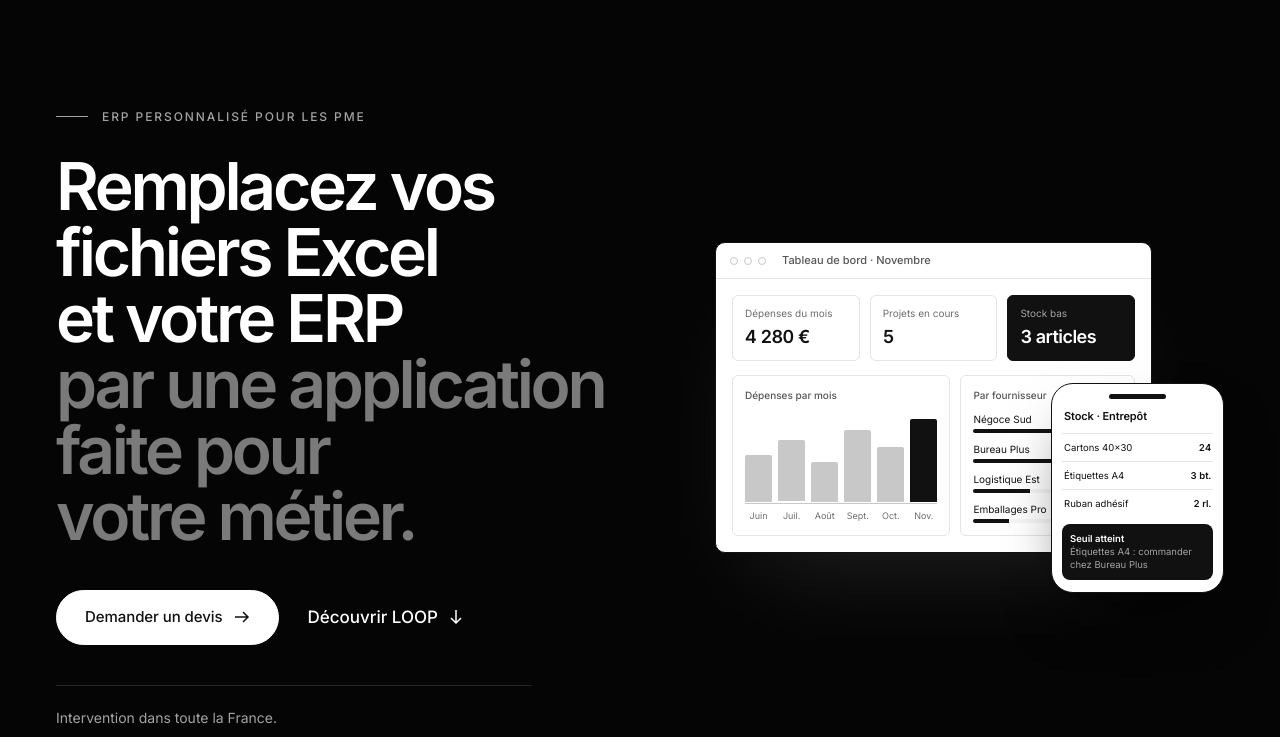
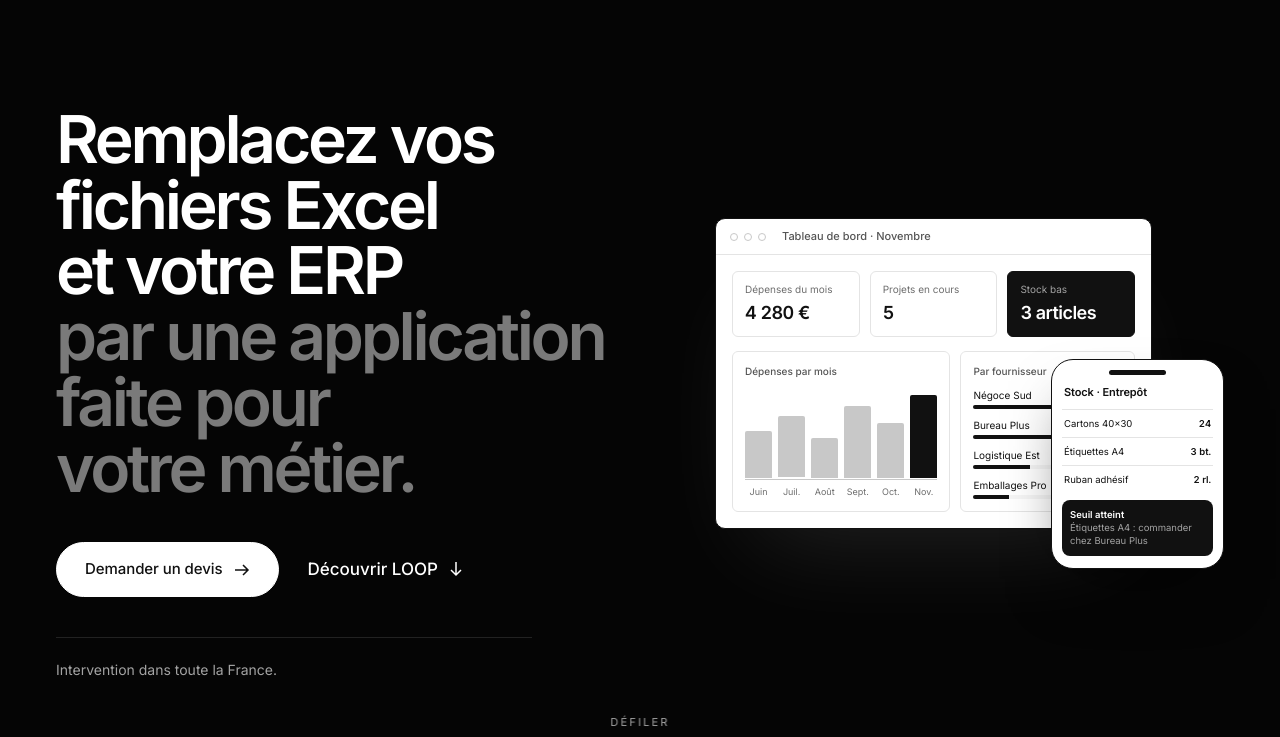
Before and after one commit to simonscalvini5-gif/Loop, a plain HTML site: page index.html in a window 1280 px wide. Shown: the part 63-800 px from the top of the page. Drawn offline with Linux system fonts and the light colour scheme.

Commit message:
Accueil : retrait du petit titre « ERP personnalisé pour les PME »
Co-Authored-By: Claude Opus 5.5 <noreply@anthropic.com>
Claude-Session: https://claude.ai/code/session_012kWDKFQMkihcaENsynJKLi

```diff
--- a/index.html
+++ b/index.html
@@ -128,8 +128,6 @@
     <section class="hero on-dark" data-theme="dark" data-hero aria-labelledby="titre-accueil">
       <div class="container hero-grid">
         <div class="hero-text" data-hero-text>
-          <p class="eyebrow hero-fade" style="--i:0">ERP personnalisé pour les PME</p>
-
           <h1 class="hero-title" id="titre-accueil">
             <span class="line"><span style="--i:0">Remplacez vos fichiers Excel et votre ERP</span></span>
             <span class="line line--muted"><span style="--i:1">par une application faite pour votre métier.</span></span>
```
